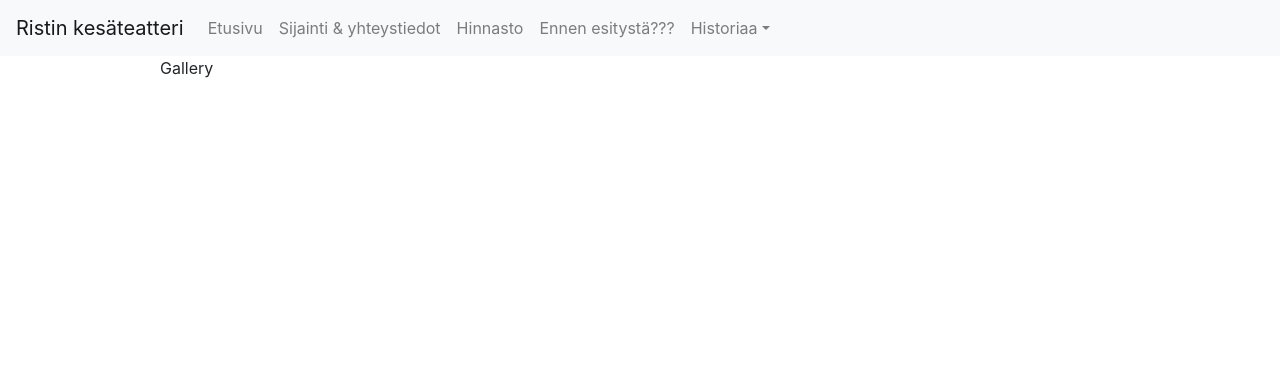
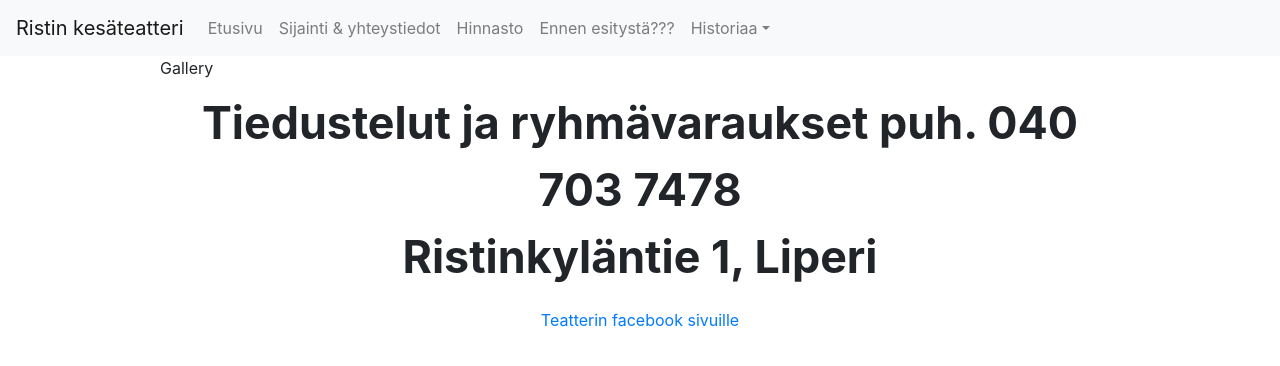
Before and after one commit to jonipol/teatteri, a React (Create React App) app: page /kuvagalleria in a window 1280 px wide. Shown: the top 366 px of the page. Built offline with nearby package versions, Linux system fonts and the light colour scheme.

Commit message:
feat: Adding Footer

```diff
--- a/src/App.js
+++ b/src/App.js
@@ -8,6 +8,7 @@ import Before from './components/Before';
 import History from './components/History';
 import Past from './components/Past';
 import Gallery from './components/Gallery';
+import Footer from './components/Footer';
 
 import {
   BrowserRouter as Router,
@@ -34,6 +35,7 @@ const App = (props) => {
           <Route exact path = '/historiaa' render = { () => <History />} />
           <Route exact path = '/aiempaa' render = { () => <Past /> } />
           <Route exact path = '/kuvagalleria' render = { () => <Gallery /> } />
+          <Footer />
         </div>
       </Router>
     </div>
--- /dev/null
+++ b/src/components/Footer.js
@@ -0,0 +1,18 @@
+import React from 'react';
+
+const Footer = () => {
+
+  return(
+    <div style={{marginTop: '10px', marginBottom: '10px', textAlign: 'center'}}>
+      <p style={{fontSize: '3.5vw', fontWeight: 'bold'}}>
+        Tiedustelut ja ryhmävaraukset puh. 040 703 7478 <br />
+        Ristinkyläntie 1, Liperi
+      </p>
+      <div style={{marginTop: '15px', marginBottom: '15px', textAlign: 'center'}}>
+        <a href='https://www.facebook.com/ristin.kesateatteri' target='_blank' rel='noopener'>Teatterin facebook sivuille</a>
+      </div>
+    </div>
+  );
+};
+
+export default Footer;
```
